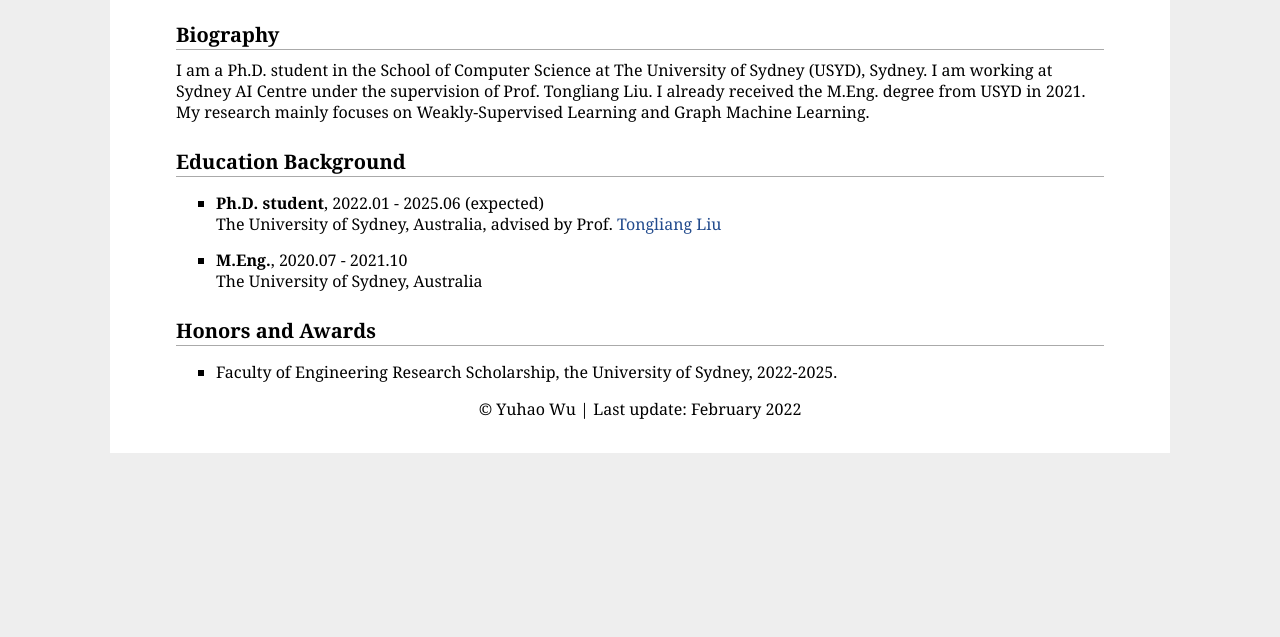
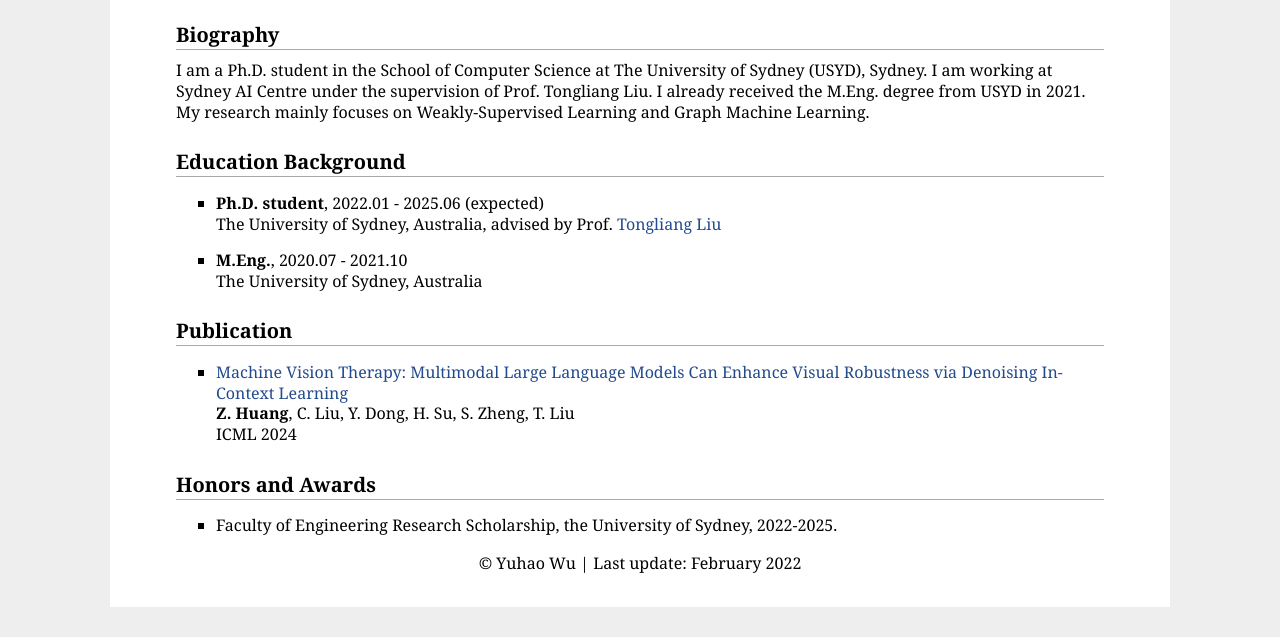
Before and after one commit to wu-yu-hao/wu-yu-hao.github.io, a plain HTML site: page index.html in a window 1280 px wide. Shown: the part 379-1016 px from the top of the page. Before the commit the page ends 862 px from the top, so only its background shows below. Drawn offline with Linux system fonts and the light colour scheme.

Commit message:
Update index.html

```diff
--- a/index.html
+++ b/index.html
@@ -67,6 +67,7 @@
     I am a Ph.D. student in the School of Computer Science at The University of Sydney (USYD), Sydney. I am working at Sydney AI Centre under the supervision of Prof. Tongliang Liu. I already received the M.Eng. degree from USYD in 2021. My research mainly focuses on Weakly-Supervised Learning and Graph Machine Learning.
 
 </p>
+
 <h2>Education Background</h2>
 
 <ul>
@@ -82,6 +83,19 @@
                         The University of Sydney, Australia
                     </p>
    </li>
+</ul>
+
+<h2>Publication</h2>
+<ul>
+
+    <li><p>
+        <A HREF="https://arxiv.org/abs/2312.02546">Machine Vision Therapy: Multimodal Large Language Models Can Enhance Visual Robustness via Denoising In-Context Learning
+</A><br>
+        <b>Z. Huang</b>, C. Liu, Y. Dong, H. Su, S. Zheng, T. Liu <br>
+        ICML 2024<br>
+    </p></li>
+
+
 </ul>
 
 <h2>Honors and Awards</h2>
```
